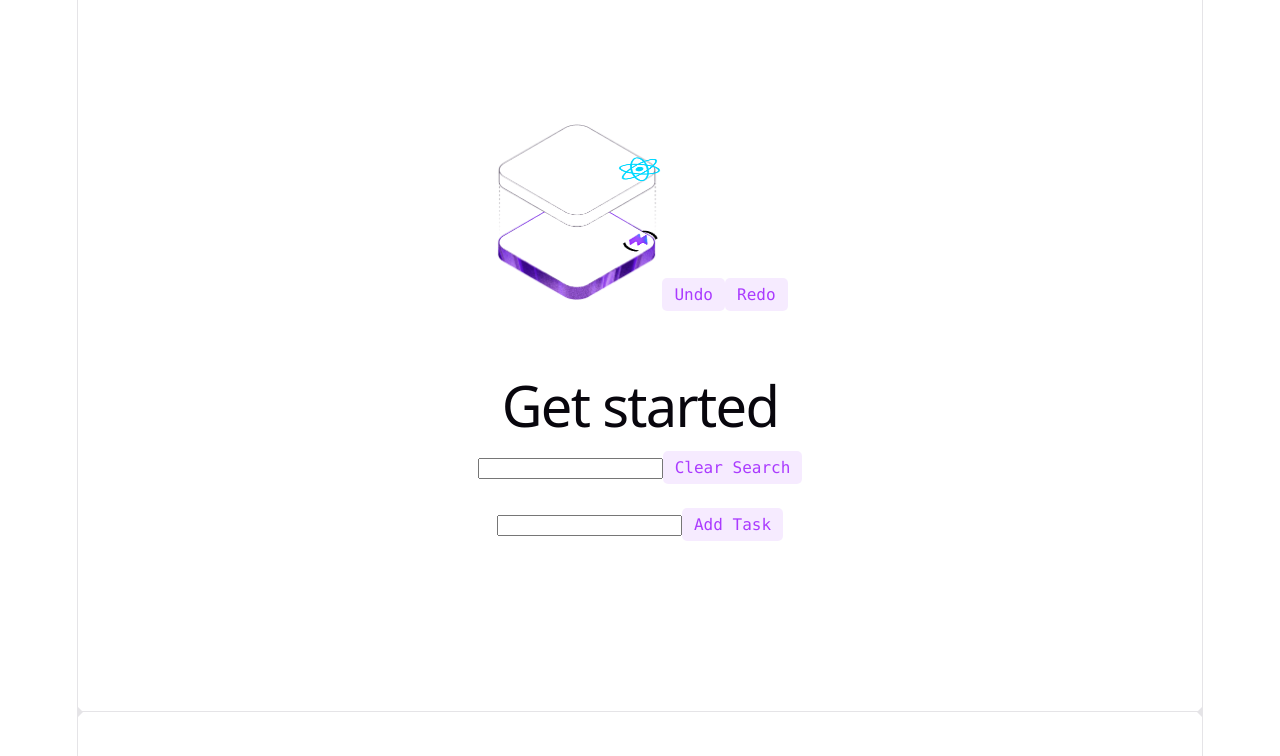
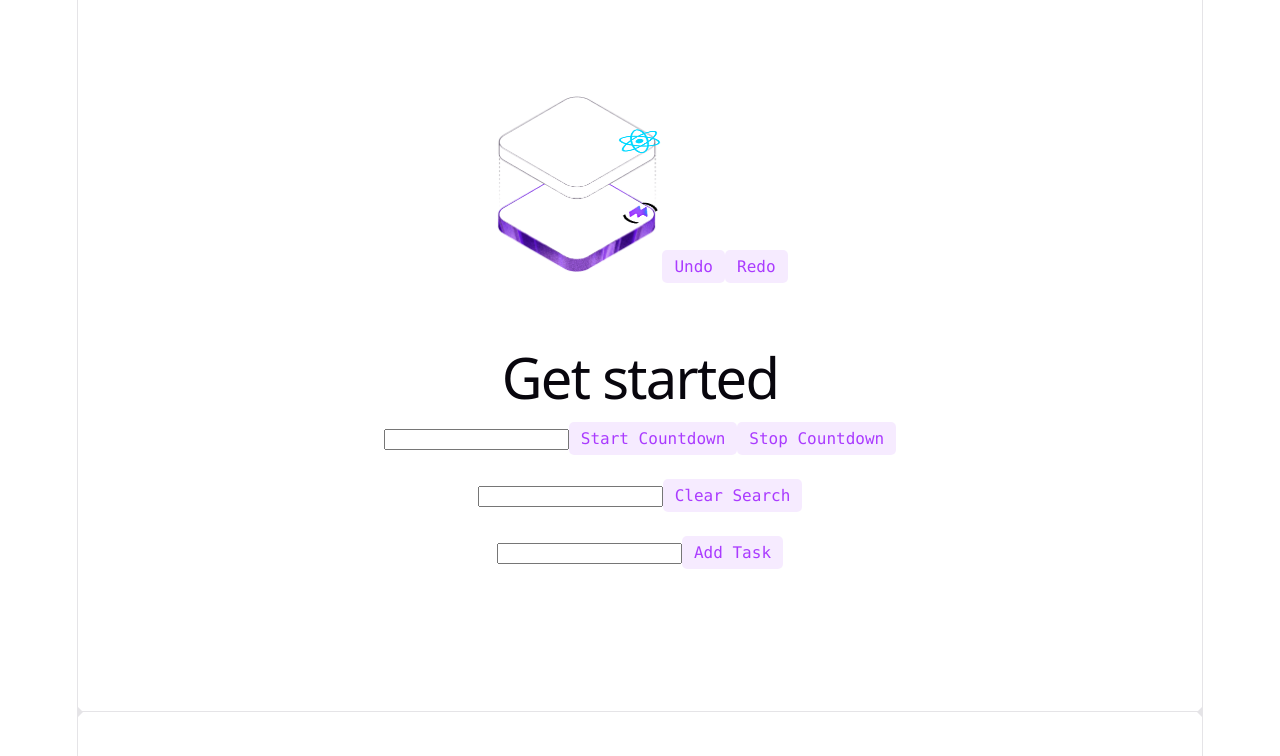
Before and after one commit to Tantannn/tasks, a React (Vite) app: page / in a window 1280 px wide. Shown: the top 756 px of the page. Built offline with nearby package versions, Linux system fonts and the light colour scheme.

Commit message:
init countdown

```diff
--- a/src/App.tsx
+++ b/src/App.tsx
@@ -7,11 +7,13 @@ import type { Task } from "./type";
 import { DEFAULT_TASKS } from "./const";
 import useUndo from "./useUndo";
 import useDebounceSearch from "./useDebounceSearch";
+import useCountdown from "./useCountdown";
 
 function App() {
   const editInputRef = useRef<HTMLInputElement>(null);
   const addTaskInputRef = useRef<HTMLInputElement>(null);
 
+  const { startCountdown, stopCountdown, coundownInputRef } = useCountdown();
   const { tasks, setTasks, undo, redo, canUndo, canRedo } = useUndo(() => {
     try {
       const storedTasks = localStorage.getItem("taskStore");
@@ -103,9 +105,28 @@ function App() {
         </div>
         <div>
           <h1>Get started</h1>
+          <input ref={coundownInputRef} />
+          <button
+            type="button"
+            className="counter"
+            onClick={() => startCountdown()}
+          >
+            Start Countdown
+          </button>
+
+          <button
+            type="button"
+            className="counter"
+            onClick={() => stopCountdown()}
+          >
+            Stop Countdown
+          </button>
           <div>
             <div>
-              <input onChange={(e) => setSearchQuery(e.currentTarget.value)} value={searchQuery} />
+              <input
+                onChange={(e) => setSearchQuery(e.currentTarget.value)}
+                value={searchQuery}
+              />
               <button
                 type="button"
                 className="counter"
--- /dev/null
+++ b/src/useCountdown.ts
@@ -0,0 +1,23 @@
+import { useEffect, useRef } from "react";
+
+const useCountdown = () => {
+  const coundownInputRef = useRef<HTMLInputElement>(null);
+
+  const startCountdown = (): void => {
+    const countdown = Number(coundownInputRef?.current?.value || 0) || 0;
+    const now = Date.now();
+    const endTimeInMs = now + countdown * 1000;
+  };
+
+  const stopCountdown = (): void => {
+    throw new Error("Function not implemented.");
+  };
+
+  useEffect(() => {
+    setTimeout(() => {}, Number(coundownInputRef?.current?.value) || 0);
+  }, []);
+
+  return { startCountdown, stopCountdown, coundownInputRef };
+};
+
+export default useCountdown;
```
